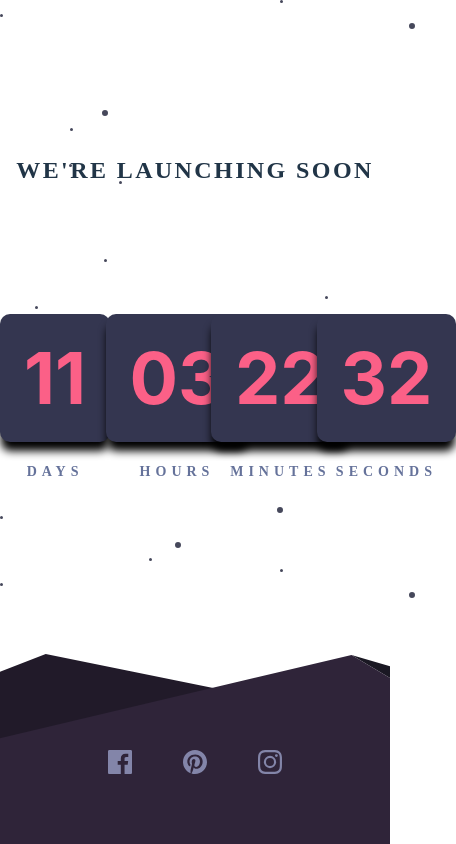
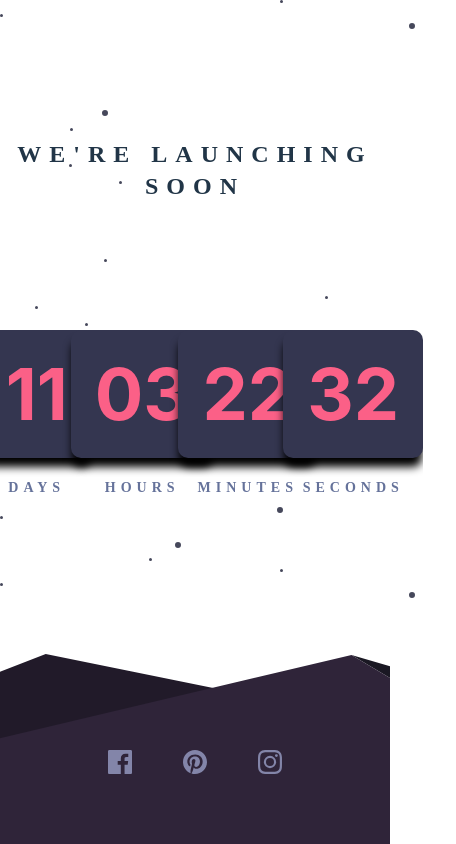
Before and after one commit to Elio1995/countdown-timer, a React (Vite) app: page / in a window 390 px wide. Shown: the whole page, 456 px wide, since content can reach past the window. Built offline with nearby package versions, Linux system fonts and the light colour scheme.

Commit message:
Responsivness done

```diff
--- a/src/App.css
+++ b/src/App.css
@@ -18,6 +18,7 @@
 
 .title {
   font-family: Red Hat Text;
+  letter-spacing: 8px;
 }
 .time {
   font-family: Red Hat Text;
@@ -30,4 +31,130 @@
   color: hsl(345, 95%, 68%);
   border-radius: 10px;
   box-shadow: 0px 10px 8px -1px black;
+  padding: 28px 24px 28px 24px;
 }
+
+@media screen and (max-width: 1140px) {
+  .timeNumber {
+    font-size: 60px;
+  }
+  .time {
+    font-size: 13px;
+  }
+  .title {
+    font-size: 22px;
+  }
+}
+
+@media screen and (max-width: 862px) {
+  .timeNumber {
+    font-size: 52px;
+  }
+  .time {
+    font-size: 12px;
+  }
+  .title {
+    font-size: 20px;
+  }
+}
+
+@media screen and (max-width: 680px) {
+  .timeNumber {
+    font-size: 44px;
+  }
+  .time {
+    font-size: 11px;
+  }
+}
+@media screen and (max-width: 600px) {
+  .timeNumber {
+    font-size: 40px;
+  }
+  .time {
+    font-size: 11px;
+  }
+  .title {
+    margin-bottom: 100px;
+  }
+}
+@media screen and (max-width: 525px) {
+  .timeNumber {
+    font-size: 38px;
+  }
+  .timerContainer {
+    gap: 1.5rem;
+  }
+  .time {
+    font-size: 11px;
+  }
+  .title {
+    margin-bottom: 80px;
+  }
+}
+@media screen and (max-width: 460px) {
+  .timeNumber {
+    font-size: 32px;
+  }
+  .timerContainer {
+    gap: 1.2rem;
+  }
+  .time {
+    font-size: 11px;
+  }
+  .title {
+    margin-bottom: 60px;
+  }
+}
+
+@media screen and (max-width: 440px) {
+  .timeNumber {
+    font-size: 32px;
+    margin-bottom: 15px;
+  }
+  .timerContainer {
+    gap: 0.8rem;
+  }
+  .time {
+    font-size: 10px;
+    text-align: center;
+  }
+}
+@media screen and (max-width: 410px) {
+  .timeNumber {
+    font-size: 32px;
+    margin-bottom: 15px;
+  }
+  .timerContainer {
+    gap: 0.8rem;
+  }
+  .time {
+    font-size: 9px;
+    text-align: center;
+  }
+}
+@media screen and (max-width: 390px) {
+  .timeNumber {
+    font-size: 32px;
+    margin-bottom: 12px;
+  }
+  .timerContainer {
+    gap: 0.5rem;
+  }
+  .time {
+    font-size: 8px;
+    text-align: center;
+  }
+}
+@media screen and (max-width: 375px) {
+  .timeNumber {
+    font-size: 30px;
+    margin-bottom: 12px;
+  }
+  .timerContainer {
+    gap: 0.5rem;
+  }
+  .time {
+    font-size: 8px;
+    text-align: center;
+  }
+}
--- a/src/App.tsx
+++ b/src/App.tsx
@@ -7,9 +7,7 @@ function App() {
   return (
     <>
       <div className="App">
-        <p className="title font-bold mb-32 text-2xl tracking-widest">
-          WE'RE LAUNCHING SOON
-        </p>
+        <p className="title font-bold mb-32 text-2xl">WE'RE LAUNCHING SOON</p>
         <Timer />
         <Footer />
       </div>
--- a/src/components/Timer.tsx
+++ b/src/components/Timer.tsx
@@ -61,8 +61,11 @@ function Timer() {
     }
 
     timerComponents.push(
-      <span key={timeLeft[interval as keyof time]} className="grid font-bold">
-        <span className="timeNumber text-7xl px-6 py-7 mb-5">
+      <span
+        key={timeLeft[interval as keyof time]}
+        className="grid font-bold place-content-center"
+      >
+        <span className="timeNumber text-7xl mb-5">
           {timeLeft[interval as keyof time]}
         </span>
         <span className="time uppercase text-sm">{interval}</span>
@@ -73,7 +76,7 @@ function Timer() {
   return (
     <>
       {timerComponents.length ? (
-        <div className="grid grid-cols-4 gap-8 w-fit mb-52">
+        <div className="timerContainer grid grid-cols-4 gap-8 w-fit mb-52">
           {timerComponents}
         </div>
       ) : (
```
